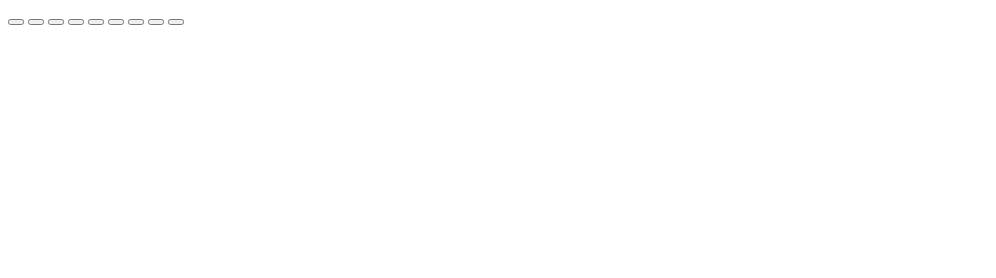
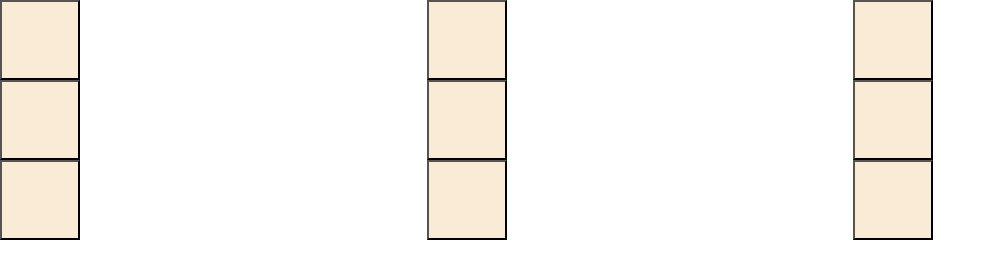
Before and after one commit to Saurav-Khanal/Tic-Tac-Toe, a plain HTML site: page index.html in a window 1280 px wide. Shown: the whole page, without its empty margins (0-996 px from the left). Drawn offline with Linux system fonts and the light colour scheme.

Commit message:
Create 3x3 Tic Tac Toe board grid

```diff
--- a/index.html
+++ b/index.html
@@ -4,6 +4,7 @@
     <meta charset="UTF-8" />
     <meta name="viewport" content="width=device-width, initial-scale=1.0" />
     <title>Tic-Tac-Toe</title>
+    <link rel="stylesheet" href="style.css">
   </head>
   <body>
     <div class="container">
--- a/style.css
+++ b/style.css
@@ -0,0 +1,18 @@
+*{
+    margin:0;
+    padding: 0;
+    box-sizing: border-box;
+}
+
+
+.box{
+    display: grid;
+    grid-template-columns: repeat(3,1fr);
+}
+
+
+.box button{
+    height: 80px;
+    width: 80px;
+    background-color: antiquewhite;
+}
```
